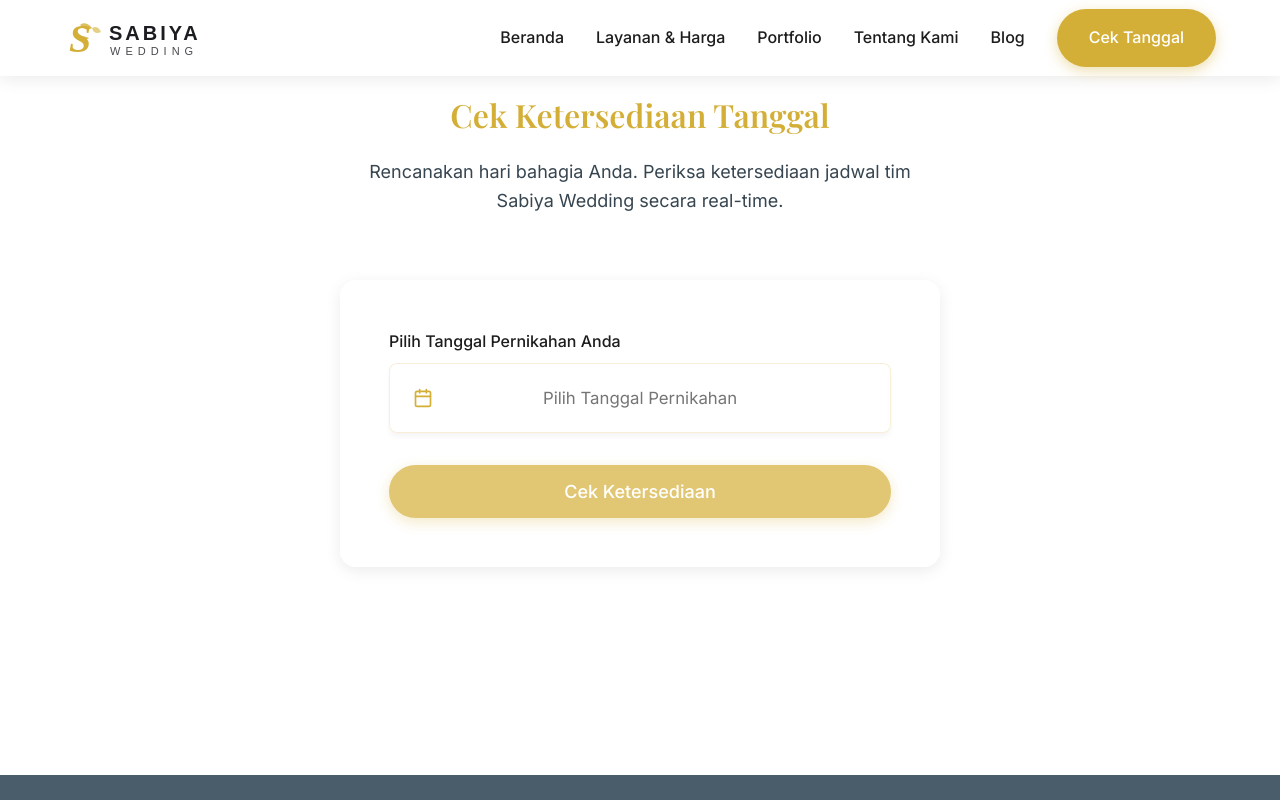
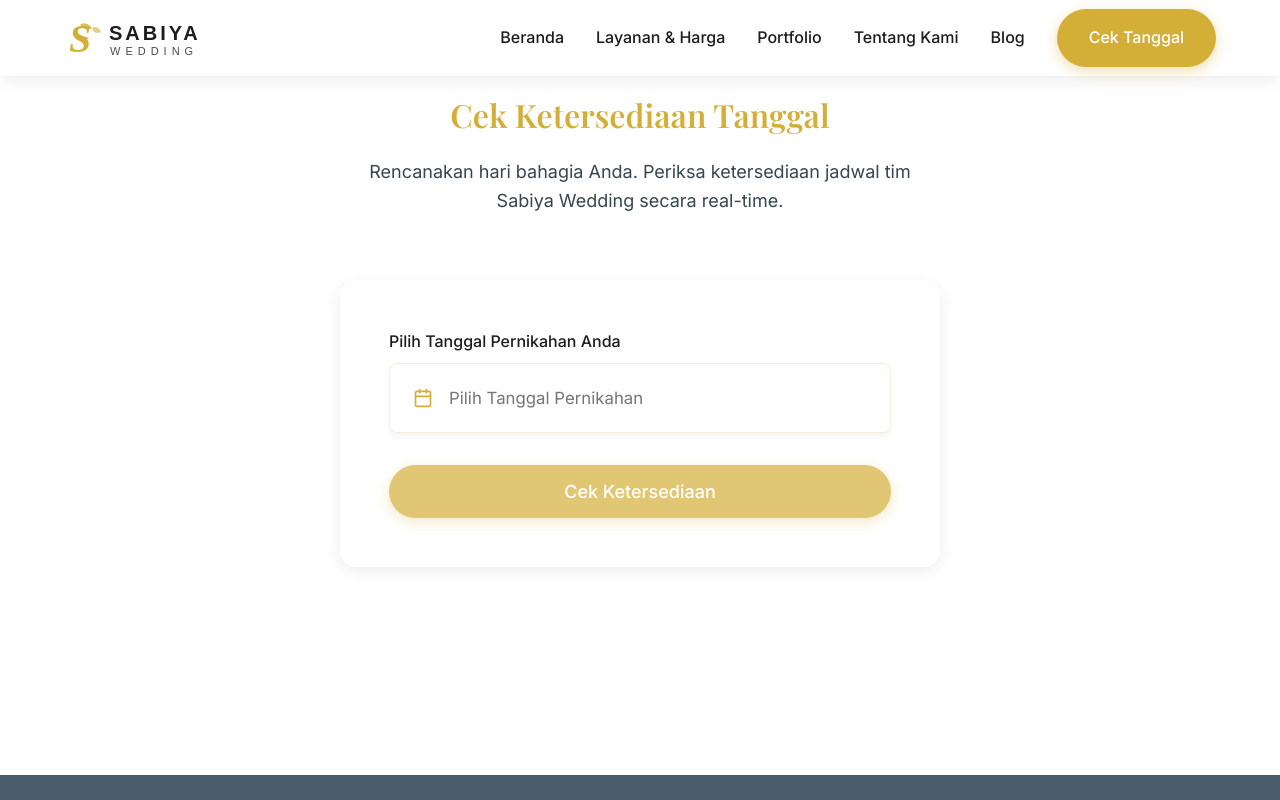
Before and after one commit to AzzamMN/sabiya-wedding, a Next.js app: page /cek-tanggal in a window 1280 px wide. Shown: the top 800 px of the page. Built offline with nearby package versions, Linux system fonts and the light colour scheme; no server answers; a web font is replaced by a local one.

Commit message:
style: refine datepicker input padding and container styling

```diff
--- a/app/cek-tanggal/cek-tanggal.module.css
+++ b/app/cek-tanggal/cek-tanggal.module.css
@@ -134,7 +134,7 @@
 .input {
   width: 100%;
   padding: var(--space-4);
-  text-align: center;
+  padding-left: calc(var(--space-4) + 35px);
   border: 1px solid var(--border-light);
   border-radius: var(--radius-md);
   font-family: var(--font-sans);
@@ -160,12 +160,6 @@
 }
 
 /* Global Overrides for react-datepicker */
-.datePickerContainer :global(.react-datepicker-wrapper),
-.datePickerContainer :global(.react-datepicker__input-container) {
-  display: block;
-  width: 100%;
-}
-
 .datePickerContainer :global(.react-datepicker) {
   font-family: var(--font-sans);
   border: none !important;
```
Also changed, not shown: 1 other file (tests, documents, lock files or other folders).
